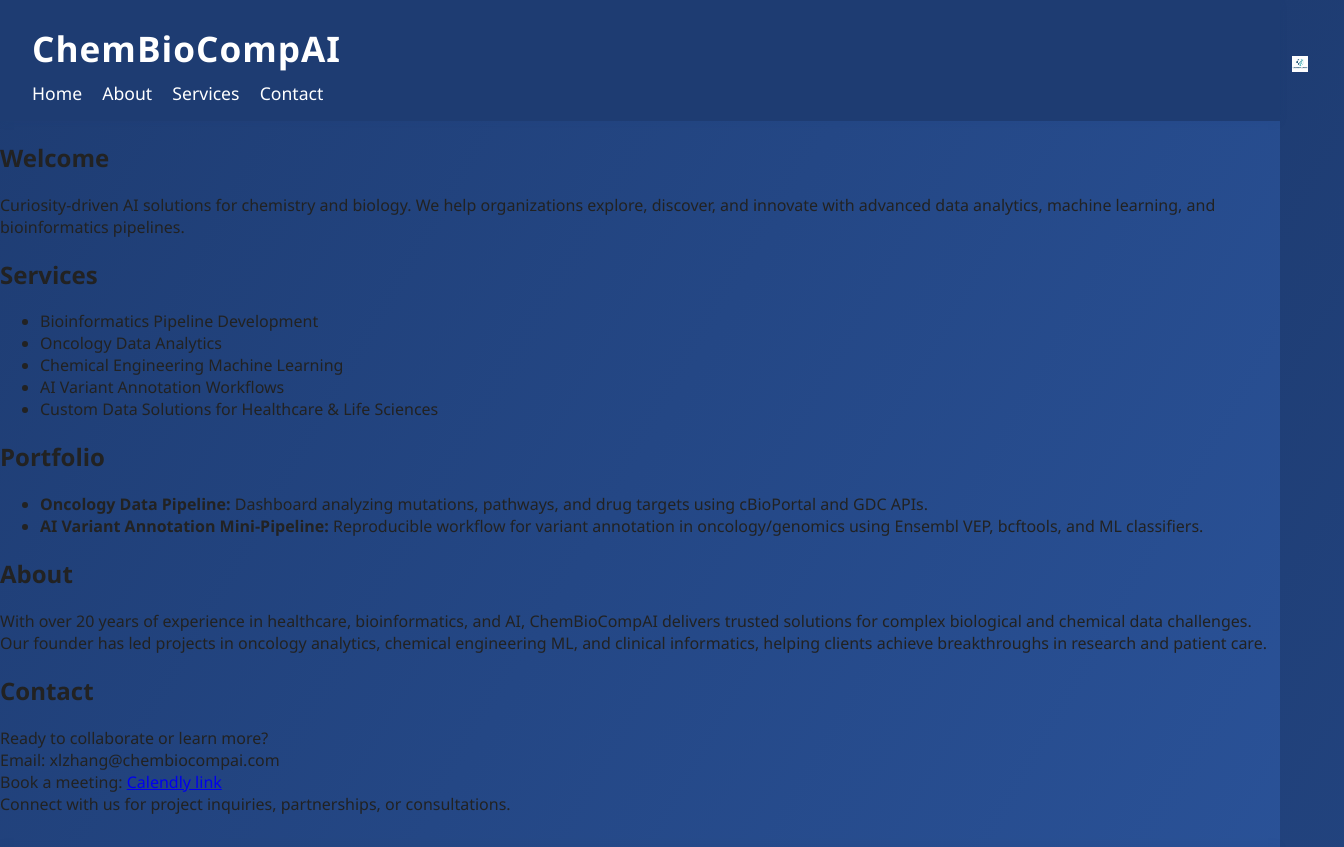
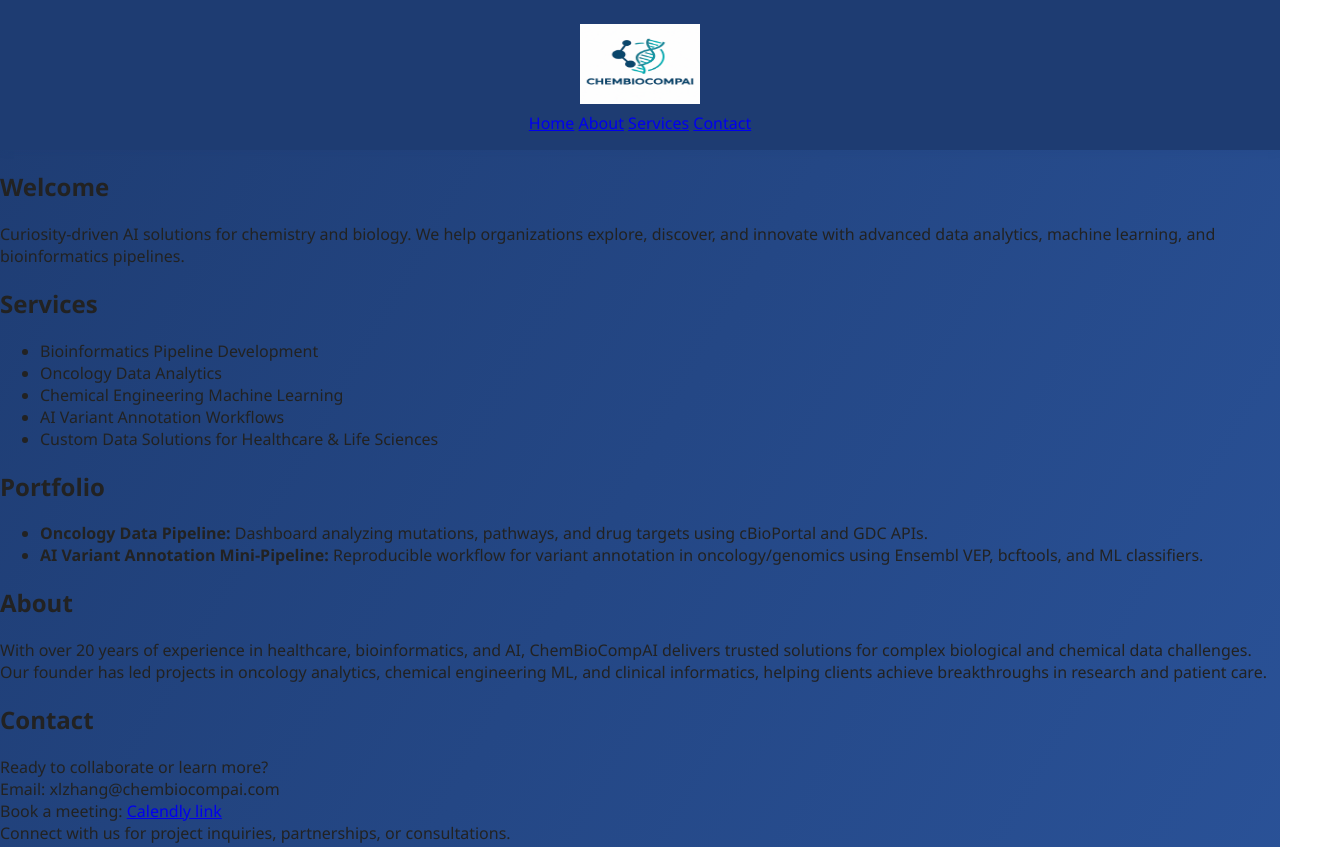
Before and after one commit to justin-mbca/chembio-chat, a website: page index.html in a window 1280 px wide. Shown: the top 847 px of the page, 1344 px wide, since content can reach past the window. Drawn offline with Linux system fonts and the light colour scheme; files that its build step writes are made by us from their sources.

Commit message:
Header update: remove company name, show large logo at top

```diff
--- a/index.html
+++ b/index.html
@@ -7,19 +7,14 @@
     <link rel="stylesheet" href="css/style.css">
 </head>
 <body>
-    <header class="main-header">
-        <div class="header-content">
-            <div class="header-left">
-                <h1>ChemBioCompAI</h1>
+    <header class="main-header" style="text-align: center;">
+        <img src="images/logo.png" alt="ChemBioCompAI Logo" style="width: 120px; height: 80px; display: block; margin: 0 auto 0.5em auto;">
         <nav>
             <a href="index.html">Home</a>
             <a href="about.html">About</a>
             <a href="services.html">Services</a>
             <a href="contact.html">Contact</a>
         </nav>
-            </div>
-            <img src="images/logo.png" alt="ChemBioCompAI Logo" class="logo" style="width: 24px; height: 16px;">
-        </div>
     </header>
     <main>
         <section class="hero">
```
Lines whose indentation alone changed are shown as unchanged.
